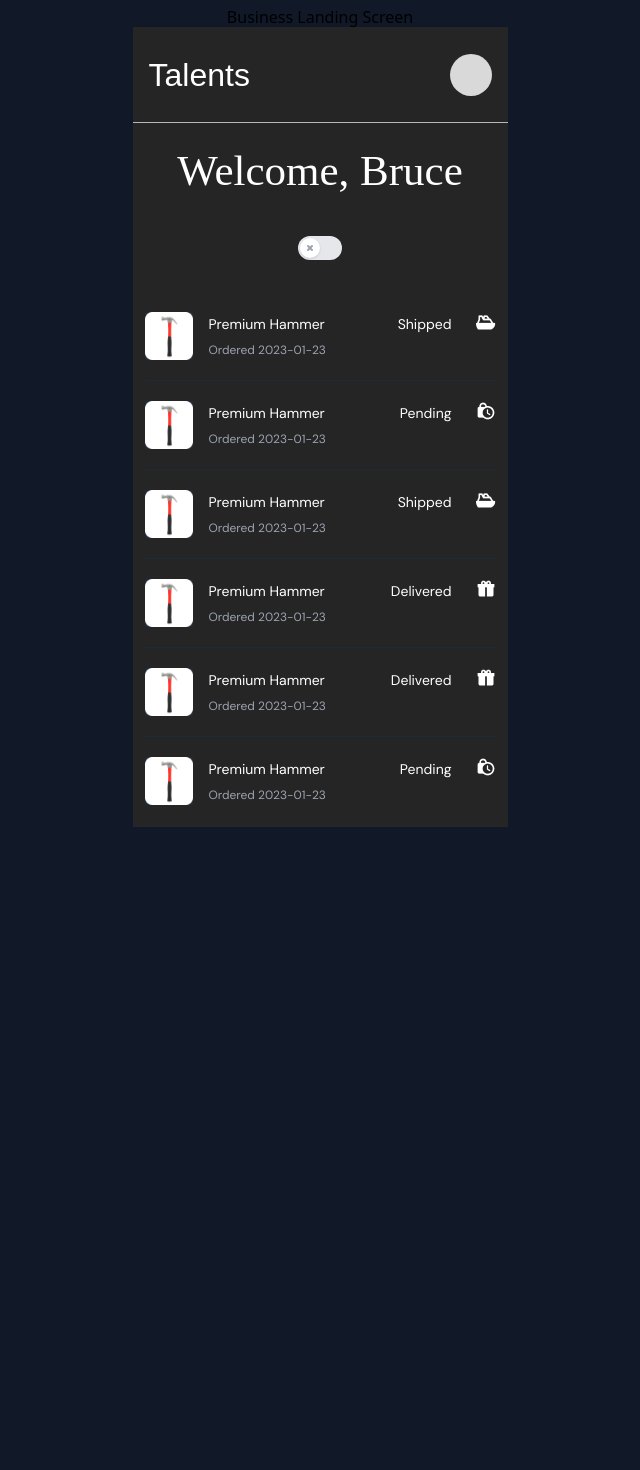
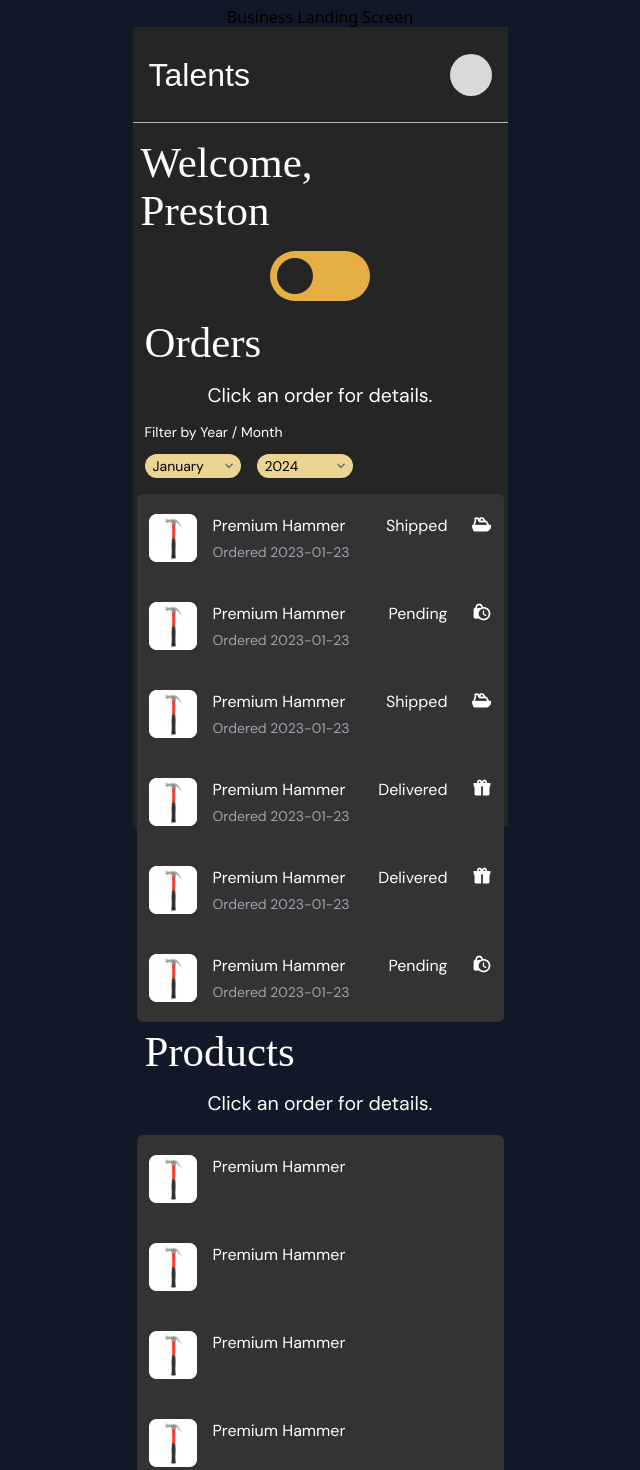
Before and after one commit to gdickison/talents, a Next.js app: page /business-landing-screen in a window 1280 px wide. Shown: the part 40-1510 px from the top of the page, without its empty margins (320-960 px from the left). Before the commit the page ends 867 px from the top, so only its background shows below. Built offline with nearby package versions, Linux system fonts and the light colour scheme; a web font is replaced by a local one.

Commit message:
Refactor orders section, start products section

```diff
--- a/src/app/business-landing-screen/page.js
+++ b/src/app/business-landing-screen/page.js
@@ -1,5 +1,6 @@
 /* eslint-disable @next/next/no-img-element */
 import OrdersList from "@/components/OrdersList"
+import ProductsList from "@/components/ProductsList"
 import ToggleSwitch from "@/components/ToggleSwitch"
 
 function BusinessLandingScreen() {
@@ -12,15 +13,23 @@ function BusinessLandingScreen() {
             <p className='text-[2rem] text-white'>Talents</p>
             <img src="/ellipse_1.svg" alt="" />
           </div>
-          <div className="my-4 flex flex-col gap-4">
-            <div className="w-full text-center text-white text-[43px] font-normal font-['Marion']">
-              Welcome, Bruce
+          <div className="my-4 flex flex-col">
+            <div className="px-2 leading-[3rem]">
+              <div className="w-full text-white text-[43px] font-normal font-['Marion']">
+                Welcome,
+              </div>
+              <div className="w-full text-white text-[43px] font-normal font-['Marion']">
+                Preston
+              </div>
             </div>
             <div className="py-4 flex justify-center">
               <ToggleSwitch/>
             </div>
             <div className="text-center text-white text-[23px] font-normal font-['Marion']">
               <OrdersList/>
+            </div>
+            <div className="text-center text-white text-[23px] font-normal font-['Marion']">
+              <ProductsList/>
             </div>
           </div>
         </div>
--- a/src/components/OrdersList.js
+++ b/src/components/OrdersList.js
@@ -52,24 +52,53 @@ const people = [
 
 export default function OrdersList () {
   return (
-    <ul role="list" className="divide-y divide-gray-800 px-3">
+    <div className="">
+      <h3 className="text-left px-3">Orders</h3>
+      <div className="font-dm-sans">
+        <p className="py-3">Click an order for details.</p>
+        <div className="">
+          <p className="text-left px-3 text-sm">Filter by Year / Month</p>
+          <div className="flex gap-4 px-3 py-3">
+            <select className="w-24 h-6 text-sm bg-t-tan text-black rounded-full px-2 outline-none appearance-none bg-[url('/arrow_down.png')] bg-no-repeat bg-[length:1rem]" style={{backgroundPosition: 'right 0.25rem top 50%'}} name="month" id="month">
+              <option value="january">January</option>
+              <option value="february">February</option>
+              <option value="march">March</option>
+              <option value="april">April</option>
+              <option value="may">May</option>
+              <option value="june">June</option>
+              <option value="july">July</option>
+              <option value="august">August</option>
+              <option value="september">September</option>
+              <option value="october">October</option>
+              <option value="november">November</option>
+              <option value="december">December</option>
+            </select>
+            <select className="w-24 h-6 text-sm bg-t-tan text-black rounded-full px-2 outline-none appearance-none bg-[url('/arrow_down.png')] bg-no-repeat bg-[length:1rem]" style={{backgroundPosition: 'right 0.25rem top 50%'}} name="year" id="year">
+              <option value="2024">2024</option>
+              <option value="2025">2025</option>
+            </select>
+          </div>
+        </div>
+        <ul role="list" className="px-3 m-1 bg-t-med-brown rounded-md">
           {people.map((person) => (
-        <li key={person.email} className="flex justify-between gap-x-6 py-5 font-dm-sans">
+            <li key={person.email} className="flex justify-between gap-x-6 py-5 ">
               <div className="flex min-w-0 gap-x-4">
                 <img alt="" src={person.imageUrl} className="h-12 w-12 flex-none bg-gray-800" />
                 <div className="min-w-0 flex-auto text-left">
-              <p className="text-sm leading-6 text-white">{person.name}</p>
-              <p className="mt-1 text-xs leading-5 text-gray-400">
+                  <p className="text-base leading-6 text-white">{person.name}</p>
+                  <p className="mt-1 text-sm leading-5 text-gray-400">
                     Ordered <time dateTime={person.lastSeenDateTime}>{person.lastSeenDateTime}</time>
                   </p>
                 </div>
               </div>
               <div className="shrink-0 flex items-start gap-6">
-            <p className="text-sm leading-6 text-white">{person.role}</p>
+                <p className="text-base leading-6 text-white">{person.role}</p>
                 <img src={`${person.role === 'Shipped' ? '/ship.png' : person.role === 'Delivered' ? '/package.png' : '/clock.png'}`} alt="" />
               </div>
             </li>
           ))}
         </ul>
+      </div>
+    </div>
   )
 }
--- /dev/null
+++ b/src/components/ProductsList.js
@@ -0,0 +1,75 @@
+/* eslint-disable @next/next/no-img-element */
+const products = [
+  {
+    header: 'Premium Hammer',
+    name: 'Premium Hammer',
+    company: 'leslie.alexander@example.com',
+    price: 'Shipped',
+    imageUrl: '/hammer.png'
+  },
+  {
+    header: 'Premium Hammer',
+    name: 'Premium Hammer',
+    company: 'michael.foster@example.com',
+    price: 'Pending',
+    imageUrl: '/hammer.png'
+  },
+  {
+    header: 'Premium Hammer',
+    name: 'Premium Hammer',
+    company: 'dries.vincent@example.com',
+    price: 'Shipped',
+    imageUrl: '/hammer.png'
+  },
+  {
+    header: 'Premium Hammer',
+    name: 'Premium Hammer',
+    company: 'lindsay.walton@example.com',
+    price: 'Delivered',
+    imageUrl: '/hammer.png'
+  },
+  {
+    header: 'Premium Hammer',
+    name: 'Premium Hammer',
+    company: 'courtney.henry@example.com',
+    price: 'Delivered',
+    imageUrl: '/hammer.png'
+  },
+  {
+    header: 'Premium Hammer',
+    name: 'Premium Hammer',
+    company: 'tom.cook@example.com',
+    price: 'Pending',
+    imageUrl: '/hammer.png'
+  },
+]
+
+export default function ProductsList () {
+  return (
+    <div className="">
+      <h3 className="text-left px-3">Products</h3>
+      <div className="font-dm-sans">
+        <p className="py-3">Click an order for details.</p>
+        <ul role="list" className="px-3 m-1 bg-t-med-brown rounded-md">
+          {products.map((product, i) => (
+            <li key={i} className="flex justify-between gap-x-6 py-5 ">
+              <div className="flex min-w-0 gap-x-4">
+                <img alt="" src={product.imageUrl} className="h-12 w-12 flex-none bg-gray-800" />
+                <div className="min-w-0 flex-auto text-left">
+                  <p className="text-base leading-6 text-white">{product.name}</p>
+                  {/* <p className="mt-1 text-sm leading-5 text-gray-400">
+                    Ordered <time dateTime={product.lastSeenDateTime}>{product.lastSeenDateTime}</time>
+                  </p> */}
+                </div>
+              </div>
+              {/* <div className="shrink-0 flex items-start gap-6">
+                <p className="text-base leading-6 text-white">{product.role}</p>
+                <img src={`${product.role === 'Shipped' ? '/ship.png' : product.role === 'Delivered' ? '/package.png' : '/clock.png'}`} alt="" />
+              </div> */}
+            </li>
+          ))}
+        </ul>
+      </div>
+    </div>
+  )
+}
--- a/src/components/ToggleSwitch.js
+++ b/src/components/ToggleSwitch.js
@@ -1,42 +1,10 @@
-'use client'
-
-import { useState } from 'react'
-import { Switch } from '@headlessui/react'
-
 export default function ToggleSwitch() {
-  const [enabled, setEnabled] = useState(false)
 
   return (
-    <Switch
-      checked={enabled}
-      onChange={setEnabled}
-      className="group relative inline-flex h-6 w-11 flex-shrink-0 cursor-pointer rounded-full border-2 border-transparent bg-gray-200 transition-colors duration-200 ease-in-out focus:outline-none focus:ring-2 focus:ring-indigo-600 focus:ring-offset-2 data-[checked]:bg-indigo-600"
-    >
-      <span className="sr-only">Use setting</span>
-      <span className="pointer-events-none relative inline-block h-5 w-5 transform rounded-full bg-white shadow ring-0 transition duration-200 ease-in-out group-data-[checked]:translate-x-5">
-        <span
-          aria-hidden="true"
-          className="absolute inset-0 flex h-full w-full items-center justify-center transition-opacity duration-200 ease-in group-data-[checked]:opacity-0 group-data-[checked]:duration-100 group-data-[checked]:ease-out rounded-full"
-        >
-          <svg fill="none" viewBox="0 0 12 12" className="h-3 w-3 text-gray-400">
-            <path
-              d="M4 8l2-2m0 0l2-2M6 6L4 4m2 2l2 2"
-              stroke="currentColor"
-              strokeWidth={2}
-              strokeLinecap="round"
-              strokeLinejoin="round"
-            />
-          </svg>
-        </span>
-        <span
-          aria-hidden="true"
-          className="absolute inset-0 flex h-full w-full items-center justify-center opacity-0 transition-opacity duration-100 ease-out group-data-[checked]:opacity-100 group-data-[checked]:duration-200 group-data-[checked]:ease-in rounded-full"
-        >
-          <svg fill="currentColor" viewBox="0 0 12 12" className="h-3 w-3 text-indigo-600">
-            <path d="M3.707 5.293a1 1 0 00-1.414 1.414l1.414-1.414zM5 8l-.707.707a1 1 0 001.414 0L5 8zm4.707-3.293a1 1 0 00-1.414-1.414l1.414 1.414zm-7.414 2l2 2 1.414-1.414-2-2-1.414 1.414zm3.414 2l4-4-1.414-1.414-4 4 1.414 1.414z" />
-          </svg>
-        </span>
-      </span>
-    </Switch>
+    <div className='flex justify-center items center'>
+      <div className="flex items-center justify-center">
+        <input type="checkbox" class="theme-checkbox"/>
+      </div>
+    </div>
   )
 }
--- a/tailwind.config.js
+++ b/tailwind.config.js
@@ -20,6 +20,8 @@ module.exports = {
       colors: {
         't-gold': '#FFE06B',
         't-light-brown': '#7D5123',
+        't-med-brown': '#333333',
+        't-brown': '#494949',
         't-dark-brown': '#252525',
         't-tan': '#ECD592',
         't-orange': '#E5AF44',
```
Also changed, not shown: public/arrow_down.png (added). Lines whose indentation alone changed are shown as unchanged.
